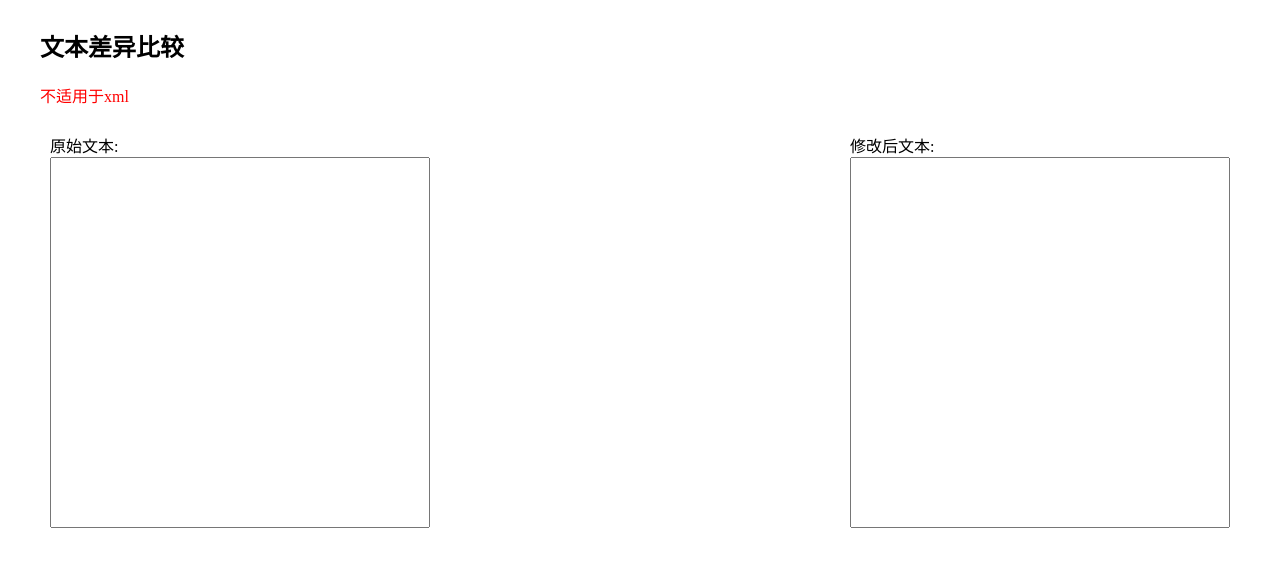
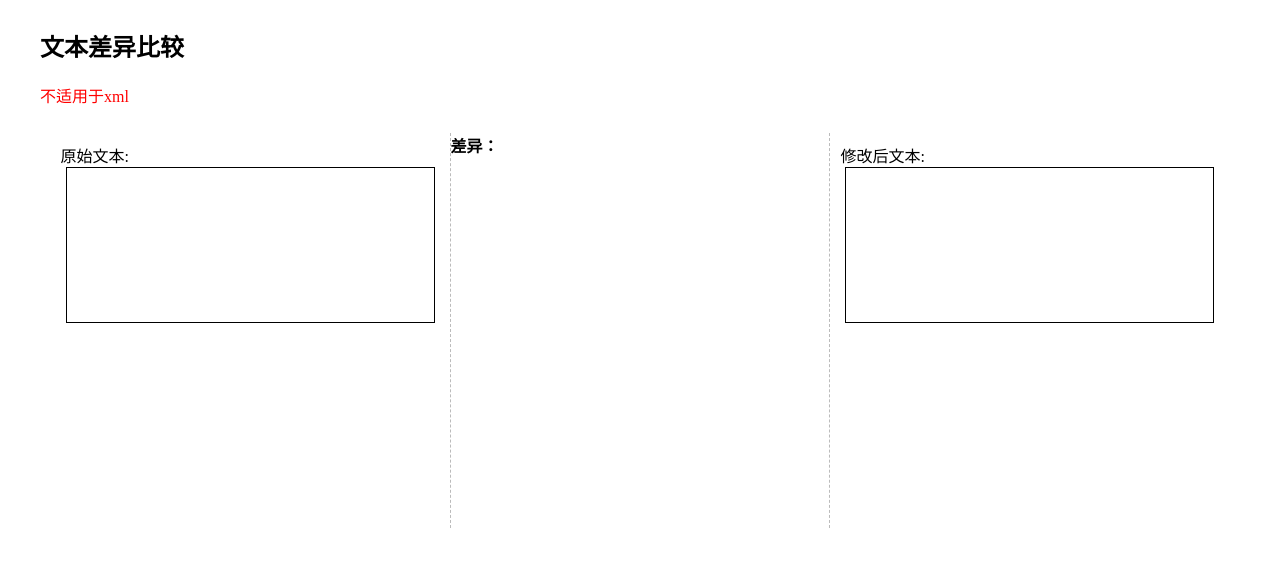
Before and after one commit to aaadddfgh/diff-tool, a Vue app: page / in a window 1280 px wide. Shown: the top 566 px of the page. Built offline with nearby package versions, Linux system fonts and the light colour scheme.

Commit message:
change style

```diff
--- a/src/App.vue
+++ b/src/App.vue
@@ -1,11 +1,13 @@
 <script setup lang="ts">
 import { calcPatch } from 'fast-myers-diff'
-import { ref, watch } from 'vue';
+import {  ref, watch, type TextareaHTMLAttributes, type StyleValue, computed } from 'vue';
 
 
 const inputLText = ref("")
 const inputRText = ref("")
 const outputText = ref("")
+
+const obj:StyleValue={}
 
 /**
  * 将str指定位置positions替换为replaceStr
@@ -64,6 +66,15 @@ watch([inputLText, inputRText], () => {
 
 })
 
+const IL=ref<any>()
+
+const thinCSS=ref('@media (max-width: 768px) { height: '+'100%'+' }');
+const hhh= computed(()=>{
+  return `height: ${IL.value?IL.value.scrollHeight:100}px`;
+})
+function setHeight(){
+  IL.value.style.cssText=`height: ${IL.value?IL.value.scrollHeight-4:130}px `;
+}
 </script>
 
 <template>
@@ -77,19 +88,22 @@ watch([inputLText, inputRText], () => {
 
       <div class="input-container">
         <label class="input-lable">
-          原始文本:
-          <textarea v-model="inputLText"></textarea>
+          <p class="text">原始文本:</p>
+          <div class="input-area" contenteditable="true" v-on:input="(e:any)=>{inputLText=e.target.innerText}" ></div>
         </label>
       </div>
-      <div class="input-container">
+
+      <div class="input-container  output" id="wideOutput">
+        <h4 class="text">差异：</h4>
           <div class="content" v-html="outputText">
           </div>
       </div>
+
       <div class="input-container">
 
         <label class="input-lable">
           修改后文本:
-          <textarea v-model="inputRText"></textarea>
+          <div class="input-area" contenteditable="true" v-on:input="(e:any)=>{inputRText=e.target.innerText}" ></div>
         </label>
 
 
@@ -105,6 +119,18 @@ watch([inputLText, inputRText], () => {
 </template>
 
 <style>
+#wideOutput {
+ margin: 10px 0;
+}
+
+.text{
+  margin: 0;
+}
+
+.output{
+  border-left: 1px dashed rgb(187, 187, 187);
+  border-right: 1px dashed rgb(187, 187, 187);
+}
 .container {
   display: flex;
   flex-wrap: wrap;
@@ -115,7 +141,7 @@ watch([inputLText, inputRText], () => {
 
 .input-container {
   margin: 10px;
-  flex-basis: calc(33.33% - 20px);
+  flex-basis: calc(33.33% - 21px);
   flex-direction: column;
   display: flex;
 }
@@ -128,6 +154,8 @@ watch([inputLText, inputRText], () => {
   height: 100%;
   display: flex;
   flex-direction: column;
+  font-family: auto;
+  margin-top: 10px;
 }
 
 .scrollable {
@@ -138,11 +166,25 @@ watch([inputLText, inputRText], () => {
 .content {
   padding: 10px;
   word-break: break-word;
+  margin-top: 0;
+
+}
+
+.input-area{
+  word-break: break-word;
+  padding: 2px;
+  border: 1px solid black;
+  margin: 0 5px;
+  cursor: text;
+  min-height: 150px;
 }
 
 textarea {
   resize: none;
   height: 100%;
+  font-size: 16px;
+  font-family: auto;
+  margin: 0 5px;
 }
 
 em{
@@ -155,6 +197,10 @@ del{
   background-color: lightpink;
 }
 
+/*
+
+*/
+
 @media (min-width: 768px) {
   .container{
     min-height: 300px;
@@ -163,10 +209,12 @@ del{
     display: none;
   }
   .content {
-    max-width: calc(100% - 40px);
+    max-width: calc(100% - 20px);
 
   }
-
+  textarea{
+    height: 100%;
+  }
 }
 
 @media (max-width: 768px) {
```
